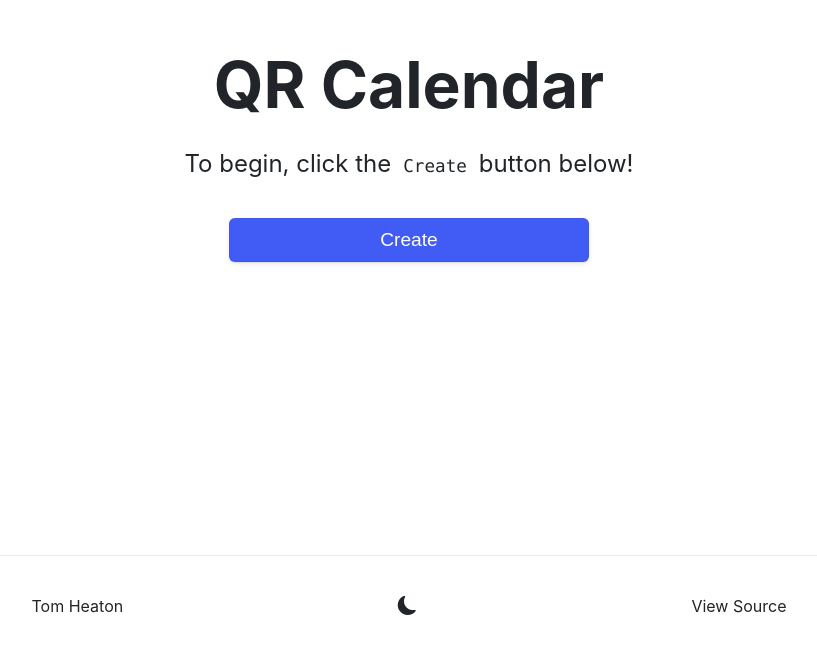
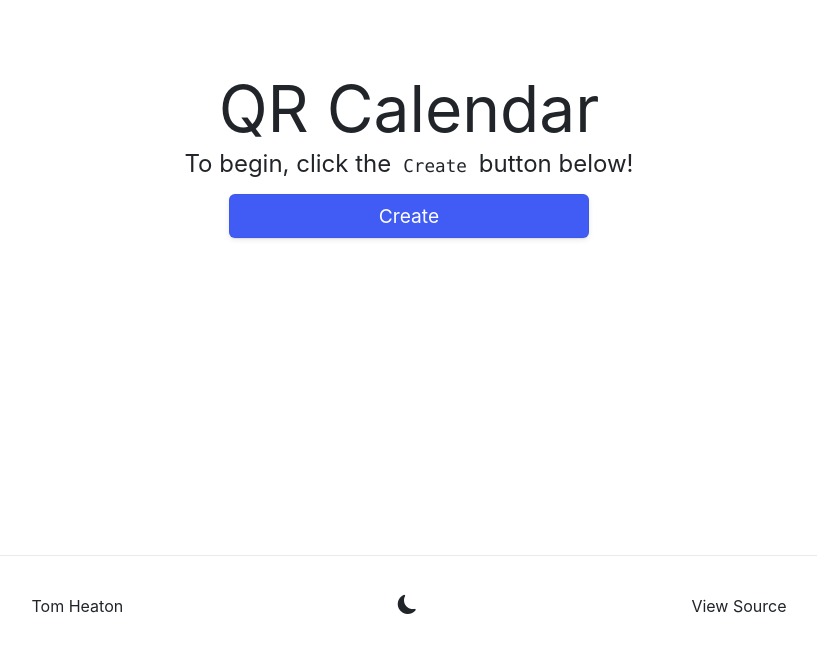
Before and after one commit to tomheaton/qr-calendar, a Next.js app: page / in a window 1280 px wide. Shown: the part 245-898 px from the top of the page, without its empty margins (231-1048 px from the left). Built offline with nearby package versions, Linux system fonts and the light colour scheme; no server answers.

Commit message:
Add tailwindcss

```diff
--- a/package.json
+++ b/package.json
@@ -21,8 +21,11 @@
   },
   "devDependencies": {
     "@types/react": "17.0.32",
+    "autoprefixer": "^10.4.2",
     "eslint": "7.32.0",
     "eslint-config-next": "11.1.2",
+    "postcss": "^8.4.5",
+    "tailwindcss": "^3.0.17",
     "typescript": "4.4.4"
   }
 }
--- /dev/null
+++ b/postcss.config.js
@@ -0,0 +1,6 @@
+module.exports = {
+    plugins: {
+        tailwindcss: {},
+        autoprefixer: {},
+    },
+}
--- a/src/styles/globals.css
+++ b/src/styles/globals.css
@@ -1,3 +1,7 @@
+@tailwind base;
+@tailwind components;
+@tailwind utilities;
+
 :root {
     /*color-scheme: light dark;*/
 
--- /dev/null
+++ b/tailwind.config.js
@@ -0,0 +1,10 @@
+module.exports = {
+    content: [
+        "./src/pages/**/*.{js,ts,jsx,tsx}",
+        "./src/components/**/*.{js,ts,jsx,tsx}",
+    ],
+    theme: {
+        extend: {},
+    },
+    plugins: [],
+}
```
Also changed, not shown: 1 other file (tests, documents, lock files or other folders).
